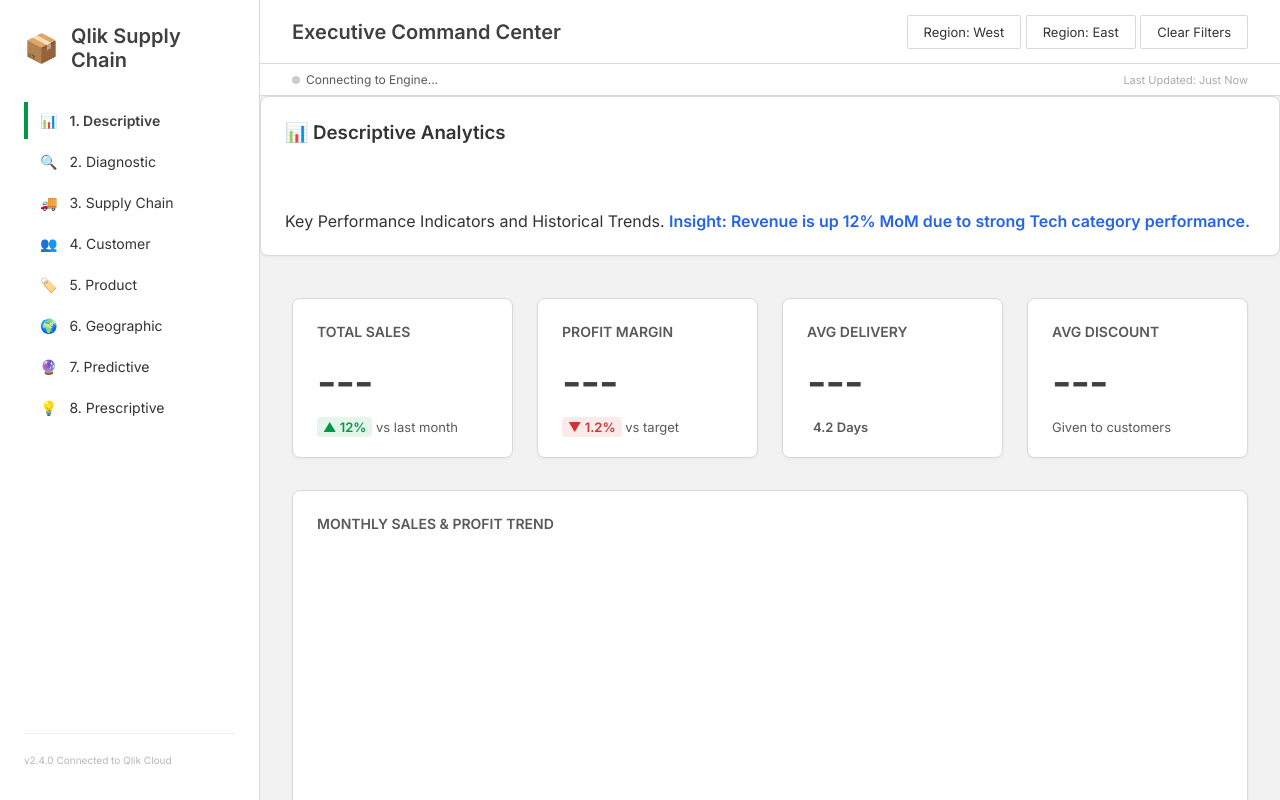
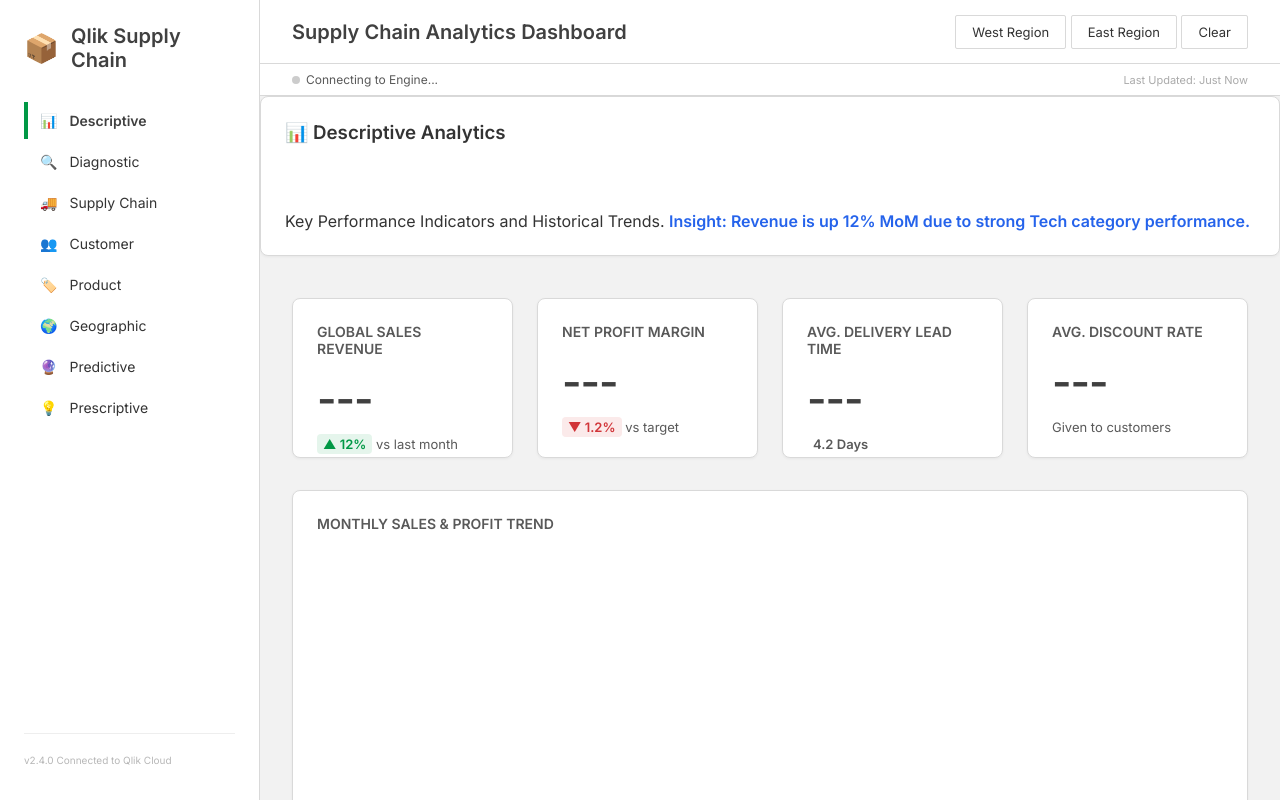
Before and after one commit to ASHARISH1805/interactive-dashboard-supplychain, a website: page public/index.html in a window 1280 px wide. Drawn offline with nearby package versions, Linux system fonts and the light colour scheme.

Commit message:
style(ui): update branding to industry standard terms and clean up navigation

```diff
--- a/public/index.html
+++ b/public/index.html
@@ -21,14 +21,14 @@
                 <span>📦</span> Qlik Supply Chain
             </div>
             <nav class="nav-links">
-                <div class="nav-link active" id="nav-desc"><span>📊</span> 1. Descriptive</div>
-                <div class="nav-link" id="nav-diag"><span>🔍</span> 2. Diagnostic</div>
-                <div class="nav-link" id="nav-supply"><span>🚚</span> 3. Supply Chain</div>
-                <div class="nav-link" id="nav-cust"><span>👥</span> 4. Customer</div>
-                <div class="nav-link" id="nav-prod"><span>🏷️</span> 5. Product</div>
-                <div class="nav-link" id="nav-geo"><span>🌍</span> 6. Geographic</div>
-                <div class="nav-link" id="nav-pred"><span>🔮</span> 7. Predictive</div>
-                <div class="nav-link" id="nav-pres"><span>💡</span> 8. Prescriptive</div>
+                <div class="nav-link active" id="nav-desc"><span>📊</span> Descriptive</div>
+                <div class="nav-link" id="nav-diag"><span>🔍</span> Diagnostic</div>
+                <div class="nav-link" id="nav-supply"><span>🚚</span> Supply Chain</div>
+                <div class="nav-link" id="nav-cust"><span>👥</span> Customer</div>
+                <div class="nav-link" id="nav-prod"><span>🏷️</span> Product</div>
+                <div class="nav-link" id="nav-geo"><span>🌍</span> Geographic</div>
+                <div class="nav-link" id="nav-pred"><span>🔮</span> Predictive</div>
+                <div class="nav-link" id="nav-pres"><span>💡</span> Prescriptive</div>
             </nav>
             <div class="sidebar-footer">
                 <div style="font-size:10px; opacity:0.7;">v2.4.0 Connected to Qlik Cloud</div>
@@ -43,14 +43,13 @@
             <!-- HEADER -->
             <header class="top-header">
                 <div class="page-title">
-                    <h1>Executive Command Center</h1>
-                    <p>Real-time performance metrics</p>
+                    <h1>Supply Chain Analytics Dashboard</h1>
                 </div>
                 <div class="header-actions">
                     <div class="filter-row">
-                        <button class="btn-filter" id="btn-west">Region: West</button>
-                        <button class="btn-filter" id="btn-east">Region: East</button>
-                        <button class="btn-filter" id="btn-clear">Clear Filters</button>
+                        <button class="btn-filter btn-primary" id="btn-west">West Region</button>
+                        <button class="btn-filter btn-primary" id="btn-east">East Region</button>
+                        <button class="btn-filter" id="btn-clear">Clear</button>
                     </div>
                 </div>
             </header>
@@ -76,22 +75,22 @@
                     </div>
                     <div class="dashboard-grid kpi-row">
                         <div class="card span-1 h-kpi">
-                            <div class="card-title">Total Sales</div>
+                            <div class="card-title">Global Sales Revenue</div>
                             <div class="metric-value" id="kpi-sales">---</div>
                             <div class="card-footer"><span class="trend-badge up">▲ 12%</span> vs last month</div>
                         </div>
                         <div class="card span-1 h-kpi">
-                            <div class="card-title">Profit Margin</div>
+                            <div class="card-title">Net Profit Margin</div>
                             <div class="metric-value" id="kpi-margin">---</div>
                             <div class="card-footer"><span class="trend-badge down">▼ 1.2%</span> vs target</div>
                         </div>
                         <div class="card span-1 h-kpi">
-                            <div class="card-title">Avg Delivery</div>
+                            <div class="card-title">Avg. Delivery Lead Time</div>
                             <div class="metric-value" id="kpi-otif">---</div>
                             <div class="card-footer"><span class="trend-badge">4.2 Days</span></div>
                         </div>
                         <div class="card span-1 h-kpi">
-                            <div class="card-title">Avg Discount</div>
+                            <div class="card-title">Avg. Discount Rate</div>
                             <div class="metric-value" id="kpi-orders">---</div>
                             <div class="card-footer">Given to customers</div>
                         </div>
```
